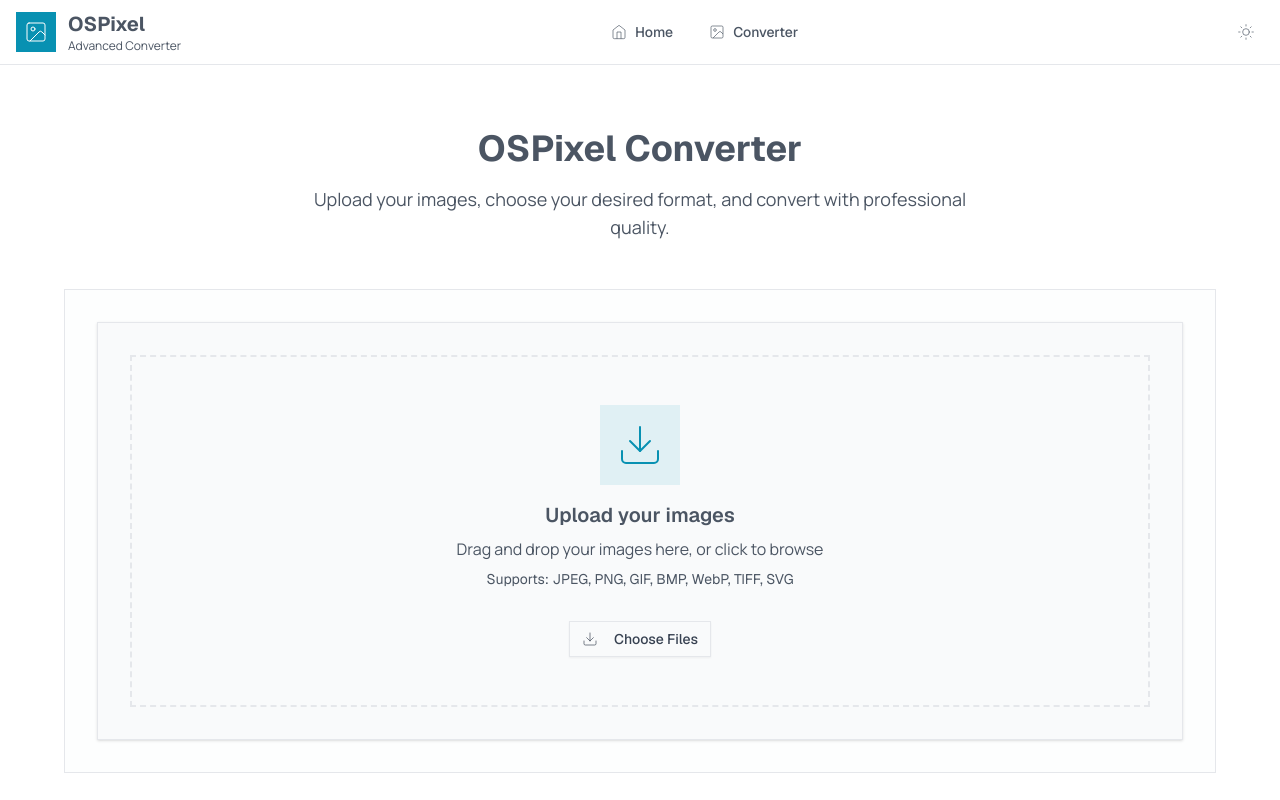
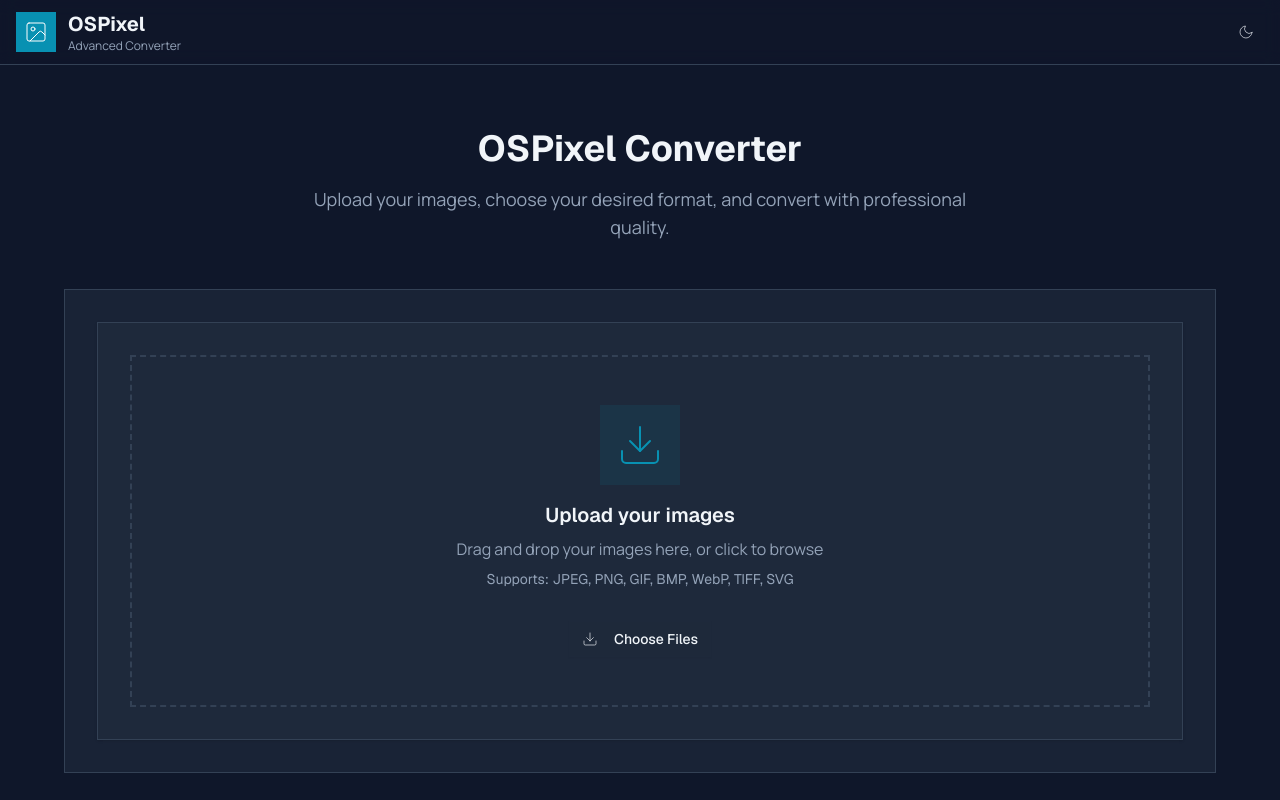
Before and after one commit to OSPrantoTech/OSPixel-Smart-Image-Editor, a Next.js app: page / in a window 1280 px wide. Shown: the top 800 px of the page. Built offline with nearby package versions, Linux system fonts and the light colour scheme.

Commit message:
Update header.tsx

```diff
--- a/components/header.tsx
+++ b/components/header.tsx
@@ -1,45 +1,32 @@
 "use client"
 
-import { useState } from "react"
+import { useState, useEffect } from "react" // useEffect যোগ করা হয়েছে
 import { Button } from "@/components/ui/button"
 import { MobileSidebar } from "@/components/mobile-sidebar"
 
-// শুধুমাত্র প্রয়োজনীয় আইটেমগুলো রাখা হয়েছে: Home এবং Converter
-const navigationItems = [
-  {
-    name: "Home",
-    href: "#home",
-    icon: (
-      <svg width="16" height="16" viewBox="0 0 24 24" fill="none" stroke="currentColor" strokeWidth="1">
-        <path d="M3 9l9-7 9 7v11a2 2 0 0 1-2 2H5a2 2 0 0 1-2-2z" />
-        <polyline points="9,22 9,12 15,12 15,22" />
-      </svg>
-    ),
-  },
-  {
-    name: "Converter",
-    href: "#converter",
-    icon: (
-      <svg width="16" height="16" viewBox="0 0 24 24" fill="none" stroke="currentColor" strokeWidth="1">
-        <rect width="18" height="18" x="3" y="3" rx="2" ry="2" />
-        <circle cx="9" cy="9" r="2" />
-        <path d="m21 15-3.086-3.086a2 2 0 0 0-2.828 0L6 21" />
-      </svg>
-    ),
-  },
-]
+// Home এবং Converter অপশনগুলি সম্পূর্ণভাবে সরিয়ে দেওয়া হয়েছে, তাই অ্যারেটি খালি
+const navigationItems = []
 
 export function Header() {
-  // Dark Mode স্টেট ম্যানেজমেন্ট
-  const [isDarkMode, setIsDarkMode] = useState(false)
+  // Dark Mode ডিফল্টভাবে TRUE করা হয়েছে
+  const [isDarkMode, setIsDarkMode] = useState(true)
   // মোবাইল সাইডবার স্টেট ম্যানেজমেন্ট
   const [isSidebarOpen, setIsSidebarOpen] = useState(false)
+
+  // === Dark Mode Default সেট করার জন্য useEffect ===
+  useEffect(() => {
+    // কম্পোনেন্ট মাউন্ট হওয়ার সাথে সাথে ডার্ক মোড ক্লাস যোগ করা হবে
+    if (isDarkMode) {
+      document.documentElement.classList.add("dark")
+    } else {
+      document.documentElement.classList.remove("dark")
+    }
+  }, [isDarkMode]) // isDarkMode পরিবর্তন হলে এটি রান হবে
 
   // Dark Mode টগল ফাংশন
   const toggleDarkMode = () => {
     setIsDarkMode(!isDarkMode)
-    // CSS ক্লাস টগল করে থিম পরিবর্তন করে
-    document.documentElement.classList.toggle("dark")
+    // CSS ক্লাস টগল করার কাজটি এখন useEffect হ্যান্ডেল করবে
   }
 
   return (
@@ -70,7 +57,7 @@ export function Header() {
             </div>
           </div>
 
-          {/* Navigation Links (Desktop) */}
+          {/* Navigation Links (Desktop) - খালি অ্যারে ব্যবহার করায় এটি আর কিছুই দেখাবে না */}
           <nav className="hidden lg:flex items-center gap-1">
             {navigationItems.map((item) => (
               <a
@@ -84,7 +71,7 @@ export function Header() {
             ))}
           </nav>
 
-          {/* Actions - "Get Started" removed */}
+          {/* Actions */}
           <div className="flex items-center gap-3">
             {/* Dark/Light Mode Toggle Button */}
             <Button variant="ghost" size="sm" onClick={toggleDarkMode} className="h-9 w-9 p-0">
@@ -97,10 +84,10 @@ export function Header() {
                 strokeWidth="1"
                 strokeLinecap="round"
                 strokeLinejoin="round"
-                className={isDarkMode ? "hidden" : "block"}
+                // isDarkMode এর উপর ভিত্তি করে আইকন দেখাবে
+                className={isDarkMode ? "block" : "hidden"}
               >
-                <circle cx="12" cy="12" r="5" />
-                <path d="M12 1v2M12 21v2M4.22 4.22l1.42 1.42M18.36 18.36l1.42 1.42M1 12h2M21 12h2M4.22 19.78l1.42-1.42M18.36 5.64l1.42-1.42" />
+                <path d="M21 12.79A9 9 0 1 1 11.21 3 7 7 0 0 0 21 12.79z" />
               </svg>
               <svg
                 width="16"
@@ -111,13 +98,13 @@ export function Header() {
                 strokeWidth="1"
                 strokeLinecap="round"
                 strokeLinejoin="round"
-                className={isDarkMode ? "block" : "hidden"}
+                // isDarkMode এর উপর ভিত্তি করে আইকন দেখাবে
+                className={isDarkMode ? "hidden" : "block"}
               >
-                <path d="M21 12.79A9 9 0 1 1 11.21 3 7 7 0 0 0 21 12.79z" />
+                <circle cx="12" cy="12" r="5" />
+                <path d="M12 1v2M12 21v2M4.22 4.22l1.42 1.42M18.36 18.36l1.42 1.42M1 12h2M21 12h2M4.22 19.78l1.42-1.42M18.36 5.64l1.42-1.42" />
               </svg>
             </Button>
-
-            {/* "Get Started" Button removed from here */}
 
             {/* Mobile Sidebar Toggle Button */}
             <Button variant="ghost" size="sm" className="lg:hidden h-9 w-9 p-0" onClick={() => setIsSidebarOpen(true)}>
@@ -140,11 +127,11 @@ export function Header() {
         </div>
       </header>
 
-      {/* MobileSidebar কম্পোনেন্ট আপডেট করা প্রয়োজন যাতে এটি শুধুমাত্র Home এবং Converter দেখায় */}
+      {/* MobileSidebar কম্পোনেন্ট থেকে navigationItems প্রপসটি সরিয়ে দেওয়া হয়েছে */}
       <MobileSidebar
         isOpen={isSidebarOpen}
         onClose={() => setIsSidebarOpen(false)}
-        navigationItems={navigationItems} // এখন শুধুমাত্র Home এবং Converter থাকবে
+        // navigationItems: navigationItems, <--- এই লাইনটি বাদ দেওয়া হয়েছে
       />
     </>
   )
```
